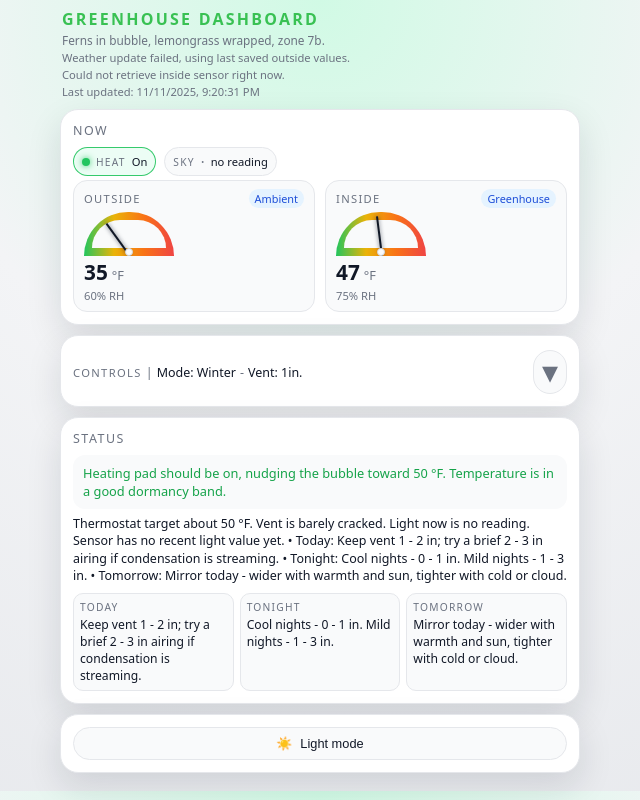
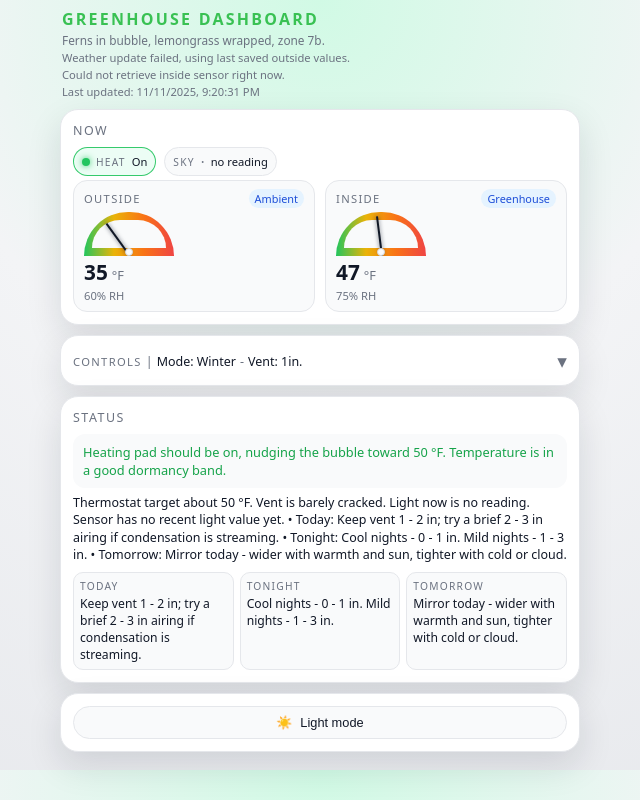
Before and after one commit to serko92-home/greenhouse, a plain HTML site: page index.html in a window 1280 px wide. Shown: the whole page, without its empty margins (320-960 px from the left). Drawn offline with Linux system fonts and the light colour scheme; no server answers.

Commit message:
Update index.html

```diff
--- a/index.html
+++ b/index.html
@@ -201,18 +201,19 @@
       color: var(--text-muted);
     }
 .controls-toggle {
-      border: 1px solid var(--border-subtle);
-      border-radius: 999px;
-      background: #f9fafb;
-      padding: 2px 8px;
+  border: none;              /* no circle */
+  border-radius: 0;
+  background: transparent;   /* no pill */
+  padding: 0;                /* tight around the chevron */
   display: inline-flex;
   align-items: center;
   justify-content: center;
-      font-size: 2rem;
-      color: var(--text-muted);
+  font-size: 1.2rem;         /* larger chevron like the example */
+  color: var(--text-muted);  /* or #444 if you prefer darker */
 }
+
 .controls-toggle:active {
-      transform: translateY(1px);
+  transform: none;           /* no press animation */
 }
     .controls-body {
       margin-top: 8px;
```
Lines whose indentation alone changed are shown as unchanged.
